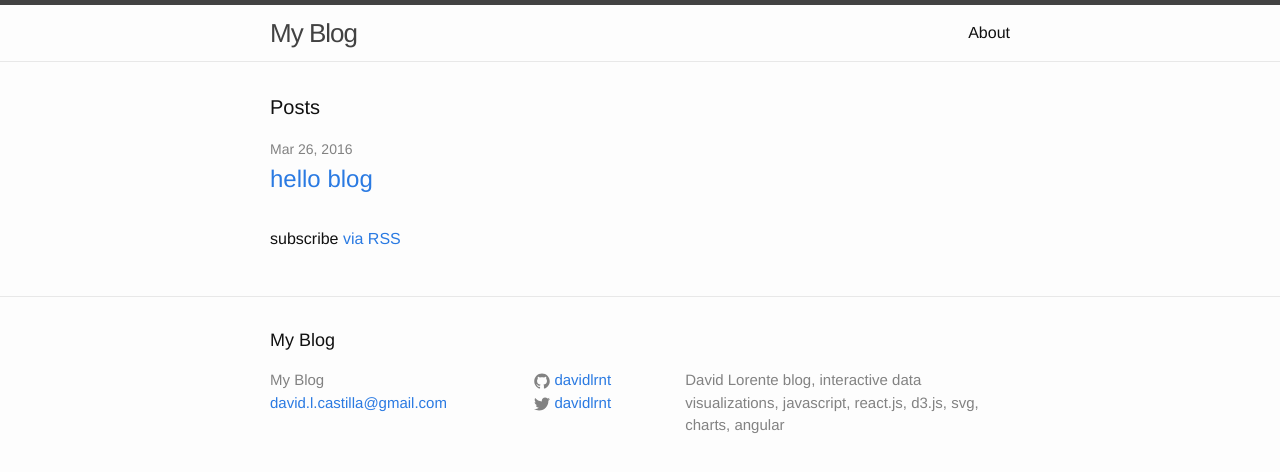
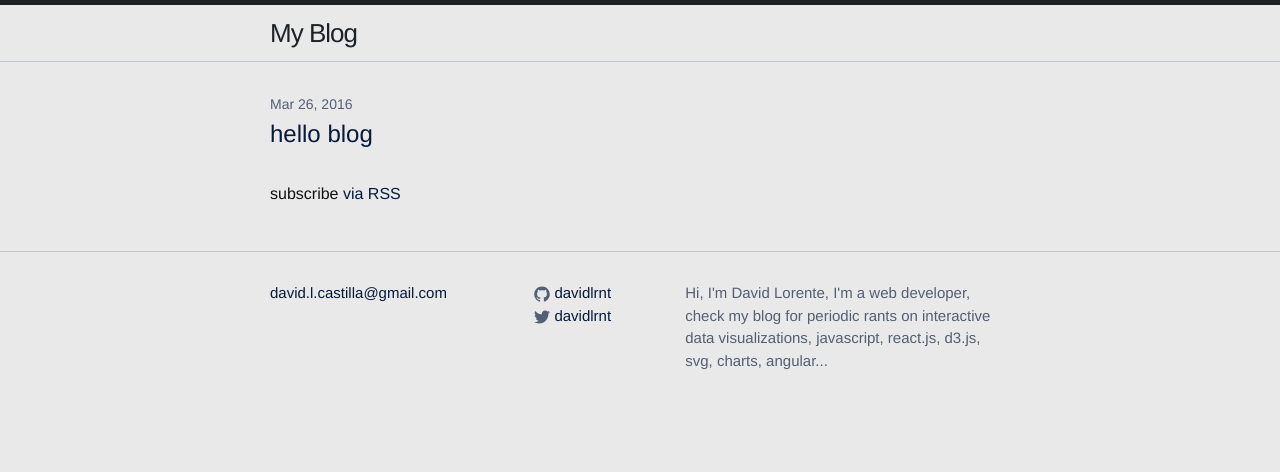
Before and after one commit to davidlrnt/davidlrnt.github.io, a Jekyll site: the page built from index.html, in a window 1280 px wide. Shown: the top 472 px of the page. Built offline with Jekyll 4.4.1, drawn with Linux system fonts in a browser that asks for light colours.

Commit message:
update on style

```diff
--- a/_config.yml
+++ b/_config.yml
@@ -9,8 +9,8 @@
 title: My Blog
 email: david.l.castilla@gmail.com
 description: > # this means to ignore newlines until "baseurl:"
-  David Lorente blog, interactive data visualizations, javascript, react.js,
-  d3.js, svg, charts, angular
+  Hi, I'm David Lorente, I'm a web developer, check my blog for periodic rants on interactive data visualizations, javascript, react.js,
+  d3.js, svg, charts, angular...
 
 baseurl: "" # the subpath of your site, e.g. /blog
 url: "http://github.com/davidlrnt" # the base hostname & protocol for your site
--- a/_includes/footer.html
+++ b/_includes/footer.html
@@ -2,12 +2,12 @@
 
   <div class="wrapper">
 
-    <h2 class="footer-heading">{{ site.title }}</h2>
+    <!-- <h2 class="footer-heading">{{ site.title }}</h2> -->
 
     <div class="footer-col-wrapper">
       <div class="footer-col footer-col-1">
         <ul class="contact-list">
-          <li>{{ site.title }}</li>
+          <!-- <li>{{ site.title }}</li> -->
           <li><a href="mailto:{{ site.email }}">{{ site.email }}</a></li>
         </ul>
       </div>
--- a/_includes/header.html
+++ b/_includes/header.html
@@ -13,13 +13,13 @@
         </svg>
       </a>
 
-      <div class="trigger">
+     <!--  <div class="trigger">
         {% for my_page in site.pages %}
           {% if my_page.title %}
           <a class="page-link" href="{{ my_page.url | prepend: site.baseurl }}">{{ my_page.title }}</a>
           {% endif %}
         {% endfor %}
-      </div>
+      </div> -->
     </nav>
 
   </div>
--- a/css/main.scss
+++ b/css/main.scss
@@ -15,10 +15,10 @@ $base-line-height: 1.5;
 $spacing-unit:     30px;
 
 $text-color:       #111;
-$background-color: #fdfdfd;
-$brand-color:      #2a7ae2;
+$background-color: #E9E9E9;
+$brand-color:      #051A3B;
 
-$grey-color:       #828282;
+$grey-color:       #535F72;
 $grey-color-light: lighten($grey-color, 40%);
 $grey-color-dark:  darken($grey-color, 25%);
 
--- a/index.html
+++ b/index.html
@@ -4,7 +4,7 @@ layout: default
 
 <div class="home">
 
-  <h1 class="page-heading">Posts</h1>
+  <!-- <h1 class="page-heading">Posts</h1> -->
 
   <ul class="post-list">
     {% for post in site.posts %}
```
